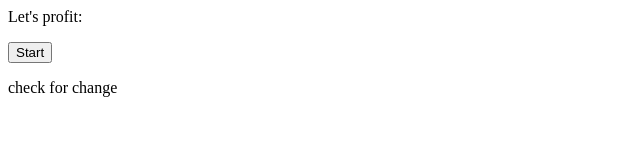
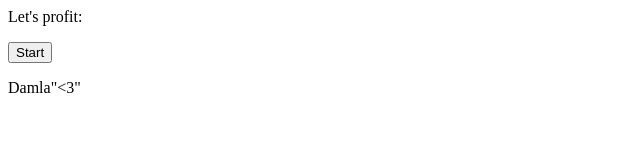
Before and after one commit to onalltuna/webpagetrial, a plain HTML site: page index.html in a window 1280 px wide. Shown: the full height of the page, 0-640 px from the left. Drawn offline with Linux system fonts and the light colour scheme.

Commit message:
Add files via upload

```diff
--- a/index.html
+++ b/index.html
@@ -1,3 +1,3 @@
 <p>Let's profit:</p>
 <button>Start</button>
-<p>check for change</p>
+<p>Damla"<3"</p>
```
